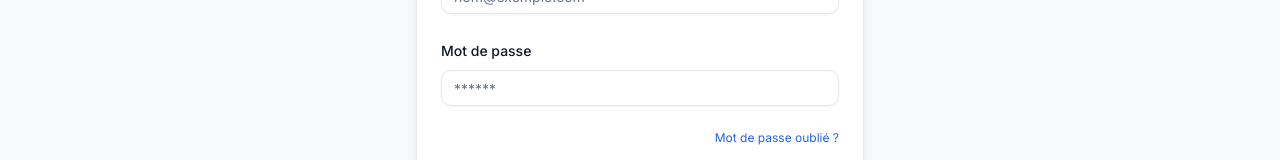
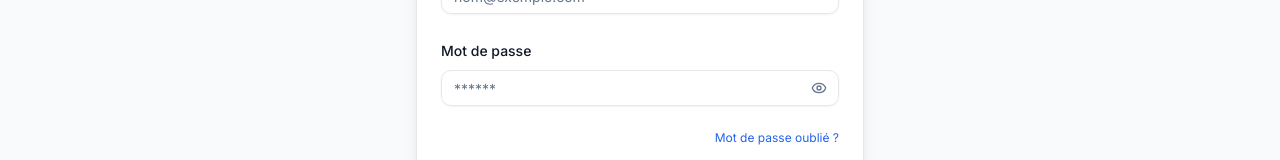
Before and after one commit to abdujob/immo, a Next.js app: page /auth/login in a window 1280 px wide. Shown: the part 376-536 px from the top of the page. Built offline with nearby package versions, Linux system fonts and the light colour scheme; no server answers.

Commit message:
feat: add show password toggle button to auth forms

```diff
--- a/src/app/(main)/auth/login/page.tsx
+++ b/src/app/(main)/auth/login/page.tsx
@@ -6,6 +6,7 @@
 import * as z from "zod";
 import { useRouter } from "next/navigation";
 import Link from "next/link";
+import { Eye, EyeOff } from "lucide-react";
 
 const API_BASE_URL = process.env.NEXT_PUBLIC_API_URL || 'http://localhost:4000';
 import { Button } from "@/components/ui/button";
@@ -36,6 +37,7 @@
     const router = useRouter();
     const [error, setError] = useState<string | null>(null);
     const [loading, setLoading] = useState(false);
+    const [showPassword, setShowPassword] = useState(false);
 
     const form = useForm<z.infer<typeof formSchema>>({
         resolver: zodResolver(formSchema),
@@ -113,7 +115,17 @@
                                     <FormItem>
                                         <FormLabel>Mot de passe</FormLabel>
                                         <FormControl>
-                                            <Input type="password" placeholder="******" {...field} />
+                                            <div className="relative">
+                                                <Input type={showPassword ? "text" : "password"} placeholder="******" {...field} />
+                                                <button
+                                                    type="button"
+                                                    className="absolute inset-y-0 right-0 flex items-center pr-3 text-muted-foreground hover:text-foreground"
+                                                    onClick={() => setShowPassword(!showPassword)}
+                                                    tabIndex={-1}
+                                                >
+                                                    {showPassword ? <EyeOff className="h-4 w-4" /> : <Eye className="h-4 w-4" />}
+                                                </button>
+                                            </div>
                                         </FormControl>
                                         <FormMessage />
                                     </FormItem>
--- a/src/app/(main)/auth/register/page.tsx
+++ b/src/app/(main)/auth/register/page.tsx
@@ -6,6 +6,7 @@
 import * as z from "zod";
 import { useRouter } from "next/navigation";
 import Link from "next/link";
+import { Eye, EyeOff } from "lucide-react";
 
 const API_BASE_URL = process.env.NEXT_PUBLIC_API_URL || 'http://localhost:4000';
 import { Button } from "@/components/ui/button";
@@ -47,6 +48,7 @@
     const router = useRouter();
     const [error, setError] = useState<string | null>(null);
     const [loading, setLoading] = useState(false);
+    const [showPassword, setShowPassword] = useState(false);
 
     const form = useForm<z.infer<typeof formSchema>>({
         resolver: zodResolver(formSchema),
@@ -226,7 +228,17 @@
                                     <FormItem>
                                         <FormLabel>Mot de passe</FormLabel>
                                         <FormControl>
-                                            <Input type="password" placeholder="********" {...field} />
+                                            <div className="relative">
+                                                <Input type={showPassword ? "text" : "password"} placeholder="********" {...field} />
+                                                <button
+                                                    type="button"
+                                                    className="absolute inset-y-0 right-0 flex items-center pr-3 text-muted-foreground hover:text-foreground"
+                                                    onClick={() => setShowPassword(!showPassword)}
+                                                    tabIndex={-1}
+                                                >
+                                                    {showPassword ? <EyeOff className="h-4 w-4" /> : <Eye className="h-4 w-4" />}
+                                                </button>
+                                            </div>
                                         </FormControl>
                                         <FormMessage />
                                     </FormItem>
```
